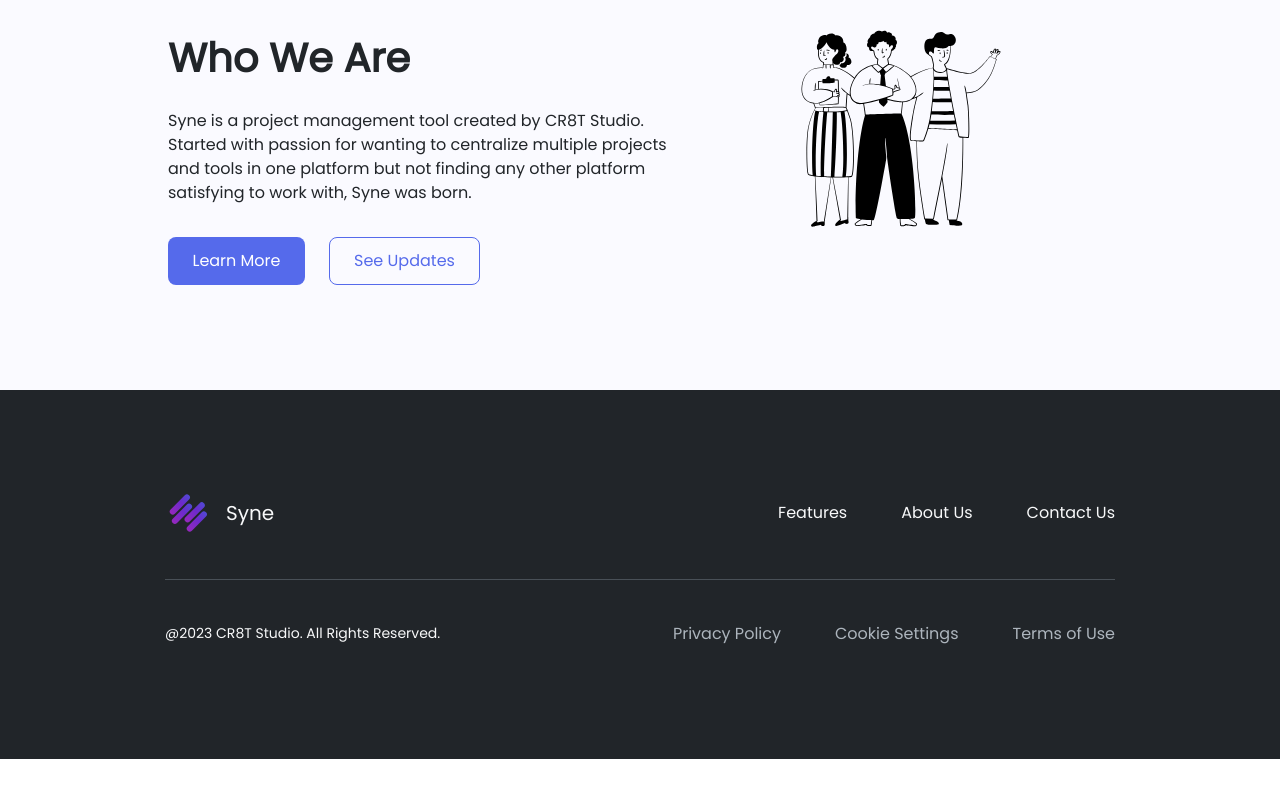
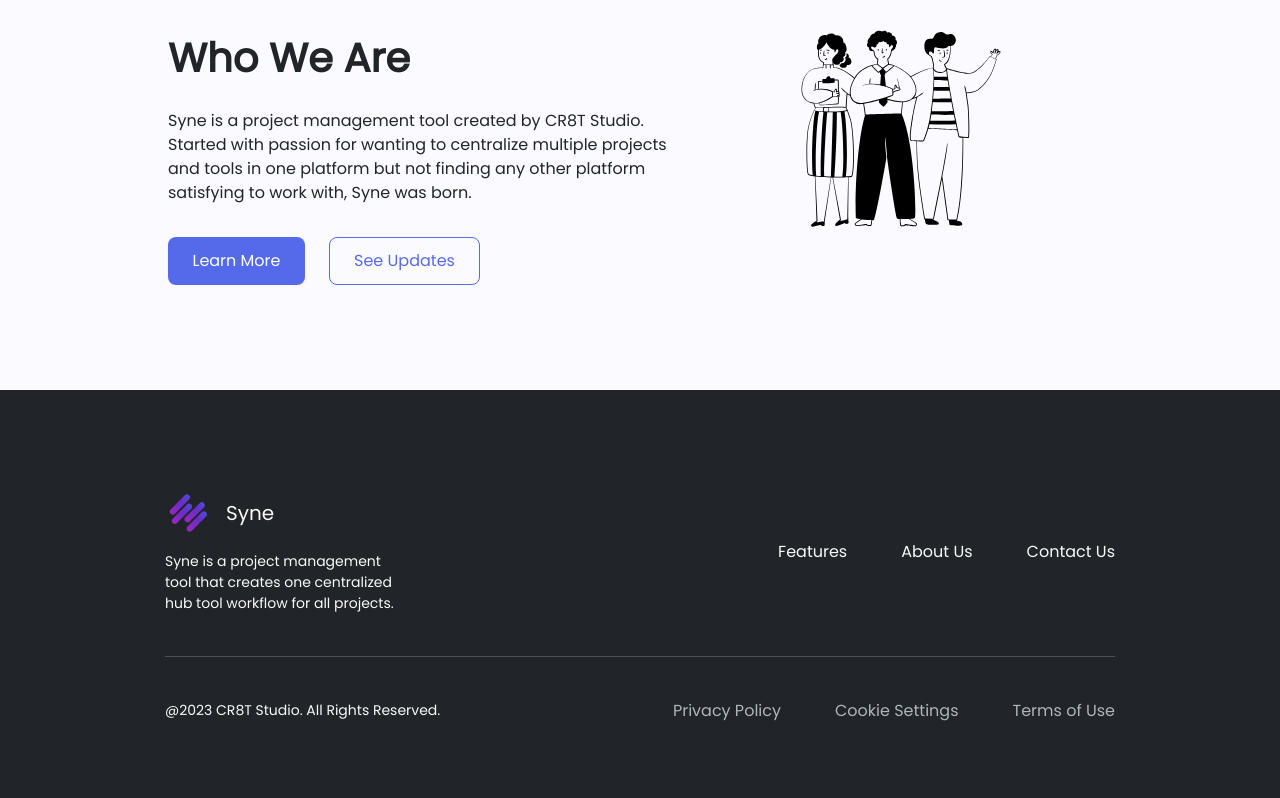
Before and after one commit to jeannyinthelamp/sycamore.ai, a React (Create React App) app: page / in a window 1280 px wide. Shown: the part 3185-3983 px from the top of the page. Before the commit the page ends 3945 px from the top, so only its background shows below. Built offline with nearby package versions, Linux system fonts and the light colour scheme.

Commit message:
Update footer component with UI changes (divider border color, message visibility on desktop), update waitlist toggle button to be off by default

```diff
--- a/src/Components/Landing/Footer/Footer.js
+++ b/src/Components/Landing/Footer/Footer.js
@@ -5,7 +5,7 @@ import syne_logo from "../../../Assets/Icons/syne-logo.svg";
 export default function Footer() {
   return (
     <footer
-      className=' desktop:h-[369px] flex flex-col  items-center  bg-[#212529]
+      className=' desktop:h-auto flex flex-col  items-center  bg-[#212529]
 
      tablet:w-[100%] tablet:h-auto
 
@@ -23,15 +23,15 @@ export default function Footer() {
       >
         {/* Wrapper for logo and links */}
         <div
-          className='logo-links-wrapper w-[100%] pb-[42px] flex flex-1 justify-between items-center self-stretch border-b border-solid desktop:border-[#495057]
+          className='logo-links-wrapper w-[100%] pb-[42px] flex flex-1 justify-between items-center self-stretch border-b border-solid border-[#495057]
 
-        tablet:border-[#FFF] tablet:pb-[21.66px]
+         tablet:pb-[21.66px]
 
         mobile:flex-col
         '
         >
           {/* wrapper for logo and message (message on tablet)*/}
-          <div className='tablet:flex tablet:flex-col tablet:gap-[14px]'>
+          <div className='desktop:mr-[35px] tablet:flex tablet:flex-col tablet:gap-[14px]'>
             <div className='flex flex-row items-center gap-[14px] w-[110px] h-[46.7px]'>
               <img
                 //
@@ -44,12 +44,11 @@ export default function Footer() {
               </p>
             </div>
             <p
-              // TODO: add message text to desktop version as well
-              className='desktop:hidden
+              className='desktop:w-[241px] desktop:mt-[14px] font-Poppins font-medium text-[14px] leading-[21px]
 
             tablet:max-w-[301px] tablet:font-Poppins tablet:font-normal tablet:text-[16px] text-[#F8F9FA] tablet:leading-[24px]
 
-            mobile:mt-[14px] mobile:mb-[24px]
+            mobile:max-w-[319px] mobile:mt-[14px] mobile:mb-[24px] mobile:font-normal mobile:text-[16px] mobile:leading-[24px]
             '
             >
               Syne is a project management tool that creates one centralized hub
@@ -66,45 +65,49 @@ export default function Footer() {
 
           '
           >
-            <Link to='' className=''>
+            <Link to='' className='min-w-fit'>
               Features
             </Link>
-            <Link to='' className=''>
+            <Link to='' className='min-w-fit'>
               About Us
             </Link>
-            <Link to='' className=''>
+            <Link to='' className='min-w-fit'>
               Contact Us
             </Link>
           </div>
         </div>
       </div>
 
-      {/* //& Middle divider */}
-      {/* <div className='w-[1110px] max-w-[1110px]  border border-solid border-[#495057]'></div> */}
-
       {/* //& Footer bottom section */}
       <div
-        className='footer-bottom-section w-[100%] max-w-[1440px] h-auto flex flex-col justify-center items-start pt-[42px] px-[165px] pb-[114px]
+        className='footer-bottom-section w-[100%] max-w-[1440px] h-auto flex flex-col justify-center items-start pt-[42px] px-[165px] pb-0
 
-      tablet:max-w-[100%] tablet:h-[120px]  tablet:flex-row tablet:justify-center tablet:items-center tablet:pt-[40.34px] tablet:px-[28px] tablet:pb-[64px]
+      tablet:max-w-[100%] tablet:h-[120px]  tablet:flex-row tablet:justify-center tablet:items-center tablet:pt-[40.34px] tablet:px-[28px]
 
-      mobile:max-w-[100%] mobile:flex-col mobile:justify-start mobile:items-start mobile:pt-[32px] mobile:pl-[28px] mobile:pr-[32px] mobile:pb-[64px]
+      mobile:max-w-[100%] mobile:flex-col mobile:justify-start mobile:items-start mobile:pt-[32px] mobile:pl-[28px] mobile:pr-[32px]
       '
       >
         {/* Wrapper for copyright and links */}
-        <div className='copyright-links-wrapper w-[100%] flex justify-between items-center self-stretch font-Poppins text-[#F8F9FA] text-[16px] font-medium leading-[21px] mobile:flex-col-reverse mobile:justify-start mobile:items-start '>
-          <p className='desktop:text-[14px] tablet:text-[16px]'>
+        <div
+          className='copyright-links-wrapper w-[100%] flex justify-between items-center self-stretch font-Poppins text-[#F8F9FA] text-[16px] font-medium leading-[21px] desktop:mb-[117px]
+
+          tablet:mb-[64px]
+
+        mobile:flex-col-reverse mobile:justify-start mobile:items-start mobile:mb-[64px]
+         '
+        >
+          <p className='desktop:text-[14px] tablet:text-[16px] mr-[10px]'>
             @2023 CR8T Studio. All Rights Reserved.
           </p>
           {/*  Wrapper for bottom links */}
           <div className='flex items-start desktop:gap-[54px] font-Poppins text-[#ADB5BD] text-[16px]  leading-normal tablet:gap-[12px] tablet:ml-[12px] mobile:flex-col mobile:gap-[12px]'>
-            <Link to='' className='text-center '>
+            <Link to='' className=' text-center '>
               Privacy Policy
             </Link>
-            <Link to='' className='text-center'>
+            <Link to='' className=' text-center'>
               Cookie Settings
             </Link>
-            <Link to='' className='text-center mobile:mb-[24px]'>
+            <Link to='' className=' text-center mobile:mb-[24px]'>
               Terms of Use
             </Link>
           </div>
--- a/src/Components/Landing/Waitlist/Waitlist.js
+++ b/src/Components/Landing/Waitlist/Waitlist.js
@@ -188,7 +188,7 @@ export default function Waitlist() {
                   <Switch
                     id='custom-switch-component'
                     ripple={false}
-                    defaultChecked
+                    // defaultChecked='false'
                     className='h-full w-full checked:bg-[#556AEB]'
                     containerProps={{
                       className: "w-11 h-6",
```
